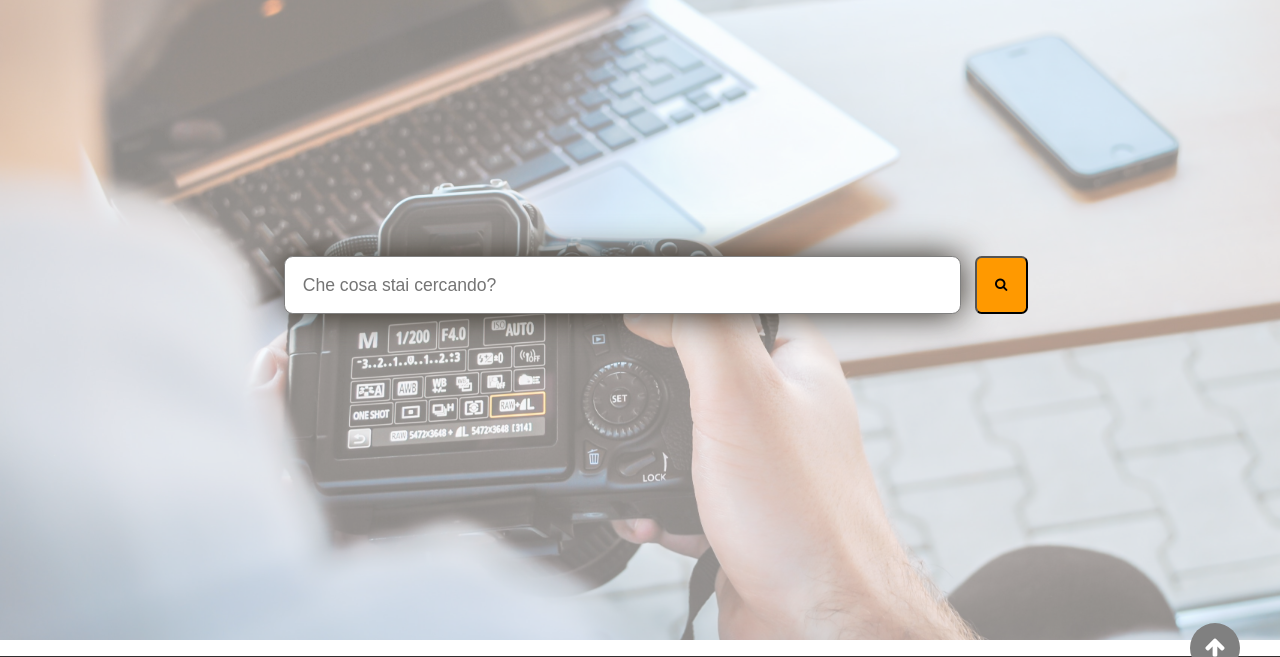
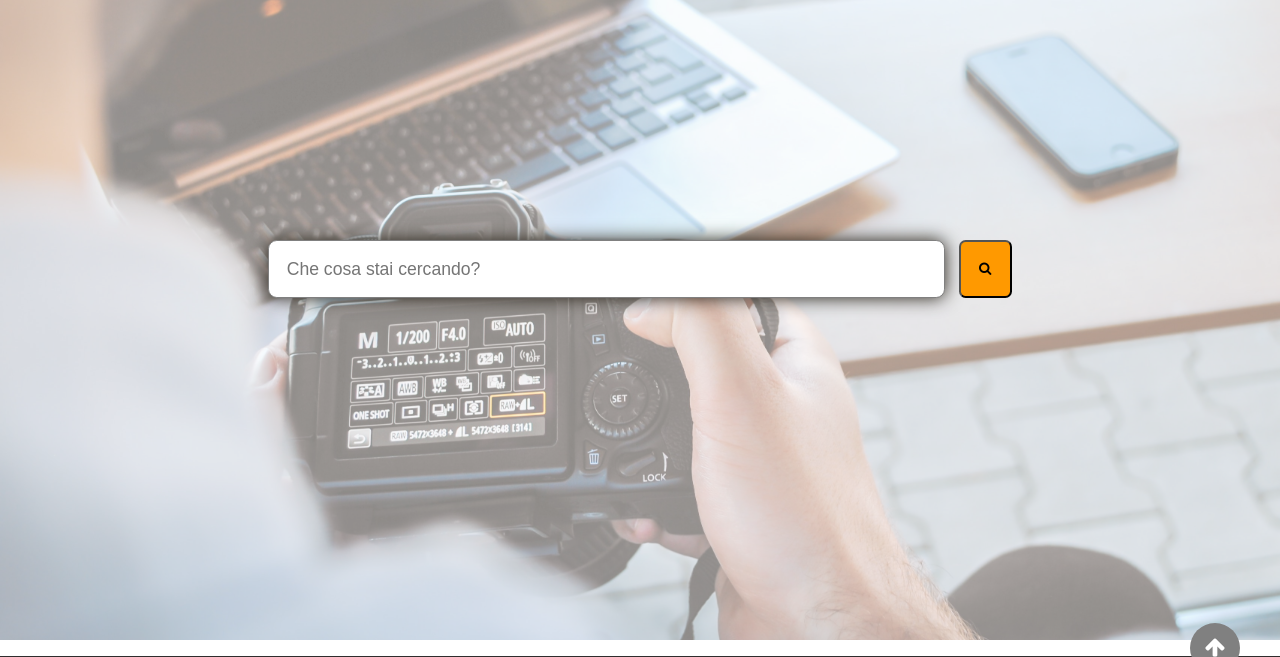
Before and after one commit to MatteoLattanzio/Progetto-TecWeb, a PHP site: page /home.php in a window 1280 px wide. Shown: the part 87-744 px from the top of the page. Run offline with PHP 8.4, Linux system fonts and the light colour scheme.

Commit message:
Fix scrollbar-x home

```diff
--- a/css/style.css
+++ b/css/style.css
@@ -303,7 +303,6 @@ a:visited{
 #searchForm{
 	position: relative;
 	width:100%;
-	padding: 1em;
 	margin-top: -25em;
 	display: flex;
 	border-radius: 1em;
@@ -316,7 +315,7 @@ a:visited{
 	font-size: 1.1em;
 	border: 1px solid gray;
 	border-radius: 0.5em;
-	box-shadow:0 0 2em #292319;
+	box-shadow:0 0 1em #292319;
 }
 
 #searchForm button{
```
